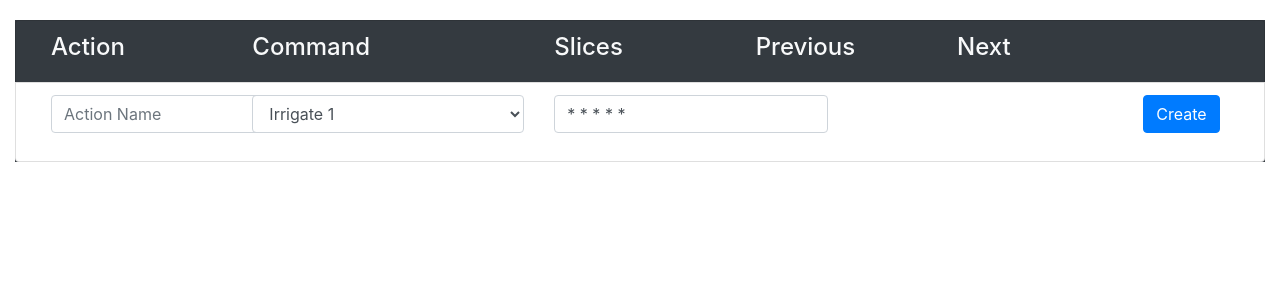
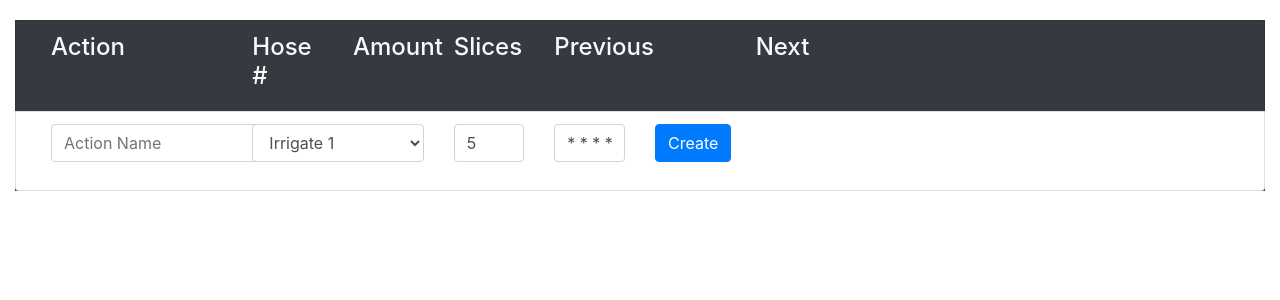
Before and after one commit to diegoeche/gardener, a Flask app: page /schedule in a window 1280 px wide. Shown: the part 56-356 px from the top of the page. Run offline with Flask 2, Linux system fonts and the light colour scheme; parts of the project's set-up code (start-up, migrations or seed data) failed here and were passed over; some libraries are stand-ins or nearby versions.

Commit message:
Adding amount of water to pour in schedule/button

```diff
--- a/gardener.py
+++ b/gardener.py
@@ -61,13 +61,14 @@ def test_positions():
         gardener_lock.release()
 
 
-def irrigate(n):
+def irrigate(n, amount):
     lock_path = "/home/pi/gardener/locks/gardener.txt.lock"
     gardener_lock = FileLock(lock_path, timeout=100)
     try:
         gardener_lock.acquire(timeout=0.1)
         hose(n)
-        pump_water(7)
+        # time.sleep(amount)
+        pump_water(amount)
         return True
     except Timeout:
         return False
--- a/gardener_tab.py
+++ b/gardener_tab.py
@@ -16,8 +16,12 @@ class GardenerTab:
     def create(params):
         title = params["title"]
         frequency = params["frequency"]
-        comment = "gardener,%s" % title
-        command = COMMANDS[params["command"]]
+        amount = params["amount"]
+        commandId = params["command"]
+
+        comment = ",".join(["gardener", title, commandId, amount])
+
+        command = "%s %s" % (COMMANDS[params["command"]], amount)
 
         job = gardener_tab.new(command=command, comment=comment)
         job.setall(frequency)
--- a/irrigate.py
+++ b/irrigate.py
@@ -3,5 +3,7 @@ from gardener import irrigate
 import sys
 
 ARGUMENTS = sys.argv
-if len(ARGUMENTS) > 1:
-    irrigate(int(sys.argv[1]))
+if len(ARGUMENTS) > 2:
+    sensor = int(sys.argv[1])
+    amount = int(sys.argv[2])
+    irrigate(sensor, amount)
--- a/static/dashboard.css
+++ b/static/dashboard.css
@@ -15,3 +15,15 @@ body {
 .navbar {
   margin-bottom: 20px;
 }
+
+.number-selector {
+    text-align: center;
+    border-radius: 0px 10px 10px 0px;
+}
+
+
+.on-canvas {
+    position: absolute;
+    right: 32px;
+    top: 120px;
+}
--- a/static/schedule.js
+++ b/static/schedule.js
@@ -5,12 +5,15 @@ $(function () {
     var command	  = $("#actionType").val()
     var title	  = $("#actionName").val()
     var frequency = $("#frequency").val()
+    var amount = $("#amount").val()
 
     var data = {
       title: title,
       command: command,
-      frequency: frequency
+      frequency: frequency,
+      amount: amount
     }
+
     console.log(data)
     return $.ajax(url, {
       data       : JSON.stringify(data),
--- a/templates/layout.html
+++ b/templates/layout.html
@@ -54,5 +54,10 @@
     <script>
       feather.replace()
     </script>
+    <script>
+      <!-- $(function () { -->
+      <!--   $("input[type='number']").inputSpinner(); -->
+      <!-- }) -->
+    </script>
   </body>
 </html>
--- a/templates/schedule.html
+++ b/templates/schedule.html
@@ -10,10 +10,13 @@
     <div class="col-sm-2">
       <h4>Action</h4>
     </div>
-    <div class="col-sm-3">
-      <h4>Command</h4>
+    <div class="col-sm-1">
+      <h4>Hose #</h4>
     </div>
-    <div class="col-sm-2">
+    <div class="col-sm-1">
+      <h4>Amount</h4>
+    </div>
+    <div class="col-sm-1">
       <h4>Slices</h4>
     </div>
     <div class="col-sm-2">
@@ -28,10 +31,13 @@
     <div class="col-sm-2">
       <h6 class="my-0">{{job.comment.split(",")[1]}}</h6>
     </div>
-    <div class="col-sm-3">
-      <span class="text-muted">{{job.command}}</span>
+    <div class="col-sm-1">
+      <span class="text-muted" style="text-align: center">Irrigate: {{job.comment.split(",")[2]}}</span>
     </div>
-    <div class="col-sm-2">
+    <div class="col-sm-1" style="text-align: center">
+      <span class="text-muted">{{job.comment.split(",")[3]}}</small>
+    </div>
+    <div class="col-sm-1">
       <span class="text-muted">{{job.slices}}</small>
     </div>
     <div class="col-sm-2">
@@ -53,7 +59,7 @@
       <input type="text" class="form-control" id="actionName" placeholder="Action Name">
     </div>
 
-    <div class="form-group col-sm-3">
+    <div class="col-sm-2">
       <select class="form-control" id="actionType" style="width:100%">
 	<option value="1">Irrigate 1</option>
 	<option value="2">Irrigate 2</option>
@@ -63,11 +69,21 @@
       </select>
     </div>
 
-    <div class="col-sm-6">
+    <div class="col-sm-1">
       <input class="form-control"
+	     id="amount"
+             type="number"
+             style="width: 100%"
+	     placeholder="5", value="5">
+      </input>
+    </div>
+
+    <div class="col-sm-1">
+      <input class="form-control" style="width: 100%"
 	     id="frequency"
 	     placeholder="* * * * *", value="* * * * *">
     </div>
+    <div class="col-sm-5">
     <button id="create_job" class="btn btn-primary">Create</button>
   </form>
 </li>
--- a/web.py
+++ b/web.py
@@ -140,7 +140,12 @@ SENSOR_TO_HOSE = {
 
 @app.route('/gardener/irrigate/<id>', methods=['POST'])
 def irrigate_plant(id):
-    message = "ok" if irrigate(SENSOR_TO_HOSE[id]) else "locked"
+    amount = request.args.get('amount')
+
+    if amount == None:
+        amount = 0
+
+    message = "ok" if irrigate(SENSOR_TO_HOSE[id], int(amount)) else "locked"
     return jsonify({ "status": message })
 
 
```
Also changed, not shown: static/init.js (+6 -2 lines), templates/dashboard.html (+12 -5 lines).
